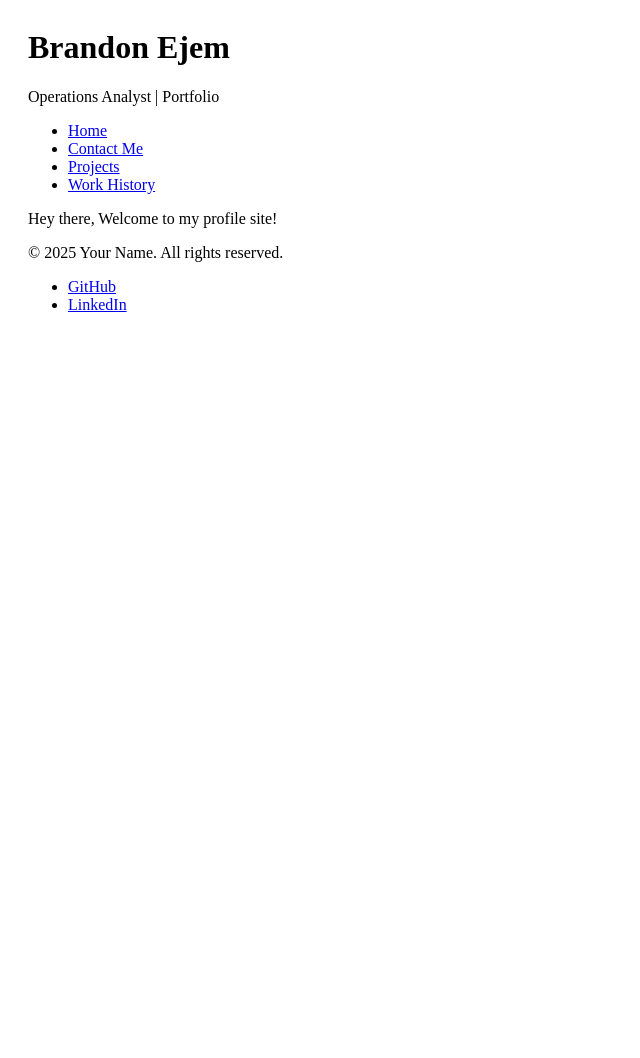
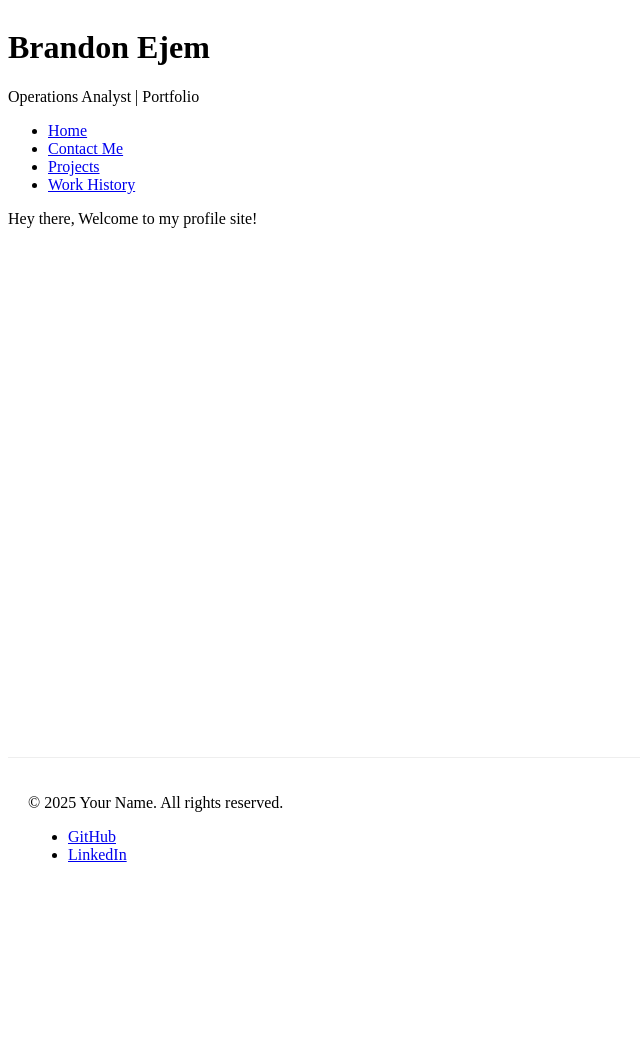
Before and after one commit to Ejem0724/Ejem0724.github.io, a Jekyll site: the page built from index.md, in a window 1280 px wide. Shown: the whole page, without its empty margins (0-640 px from the left). Built offline with Jekyll 4.4.1, drawn with Linux system fonts in a browser that asks for light colours; our own code applies the rules of GitHub Pages for plain Markdown files; before the commit the page ends 908 px from its top, so only the background shows below that.

Commit message:
style adjustments, sticky footer and flexible width

```diff
--- a/assets/css/style.css
+++ b/assets/css/style.css
@@ -8,10 +8,18 @@ body {
 }
 
 .container {
-  max-width: 1200px;
-  padding: 0 20px;
+  flex: 1;
 }
 
 footer {
-  margin-top: auto;
+  position: fixed;
+  bottom: 0;
+  width: 100%;
+  background: white;
+  padding: 20px;
+  border-top: 1px solid #eee;
 }
+
+body {
+  padding-bottom: 150px;
+}
```
